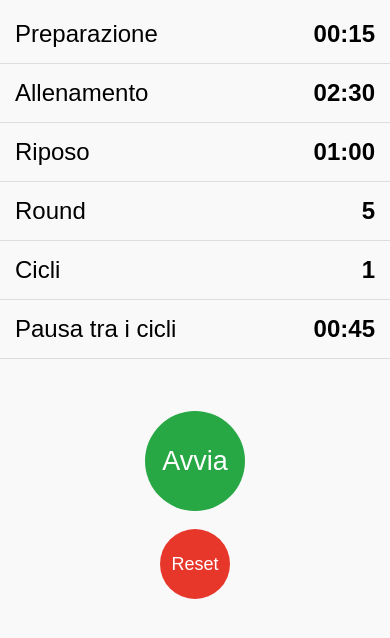
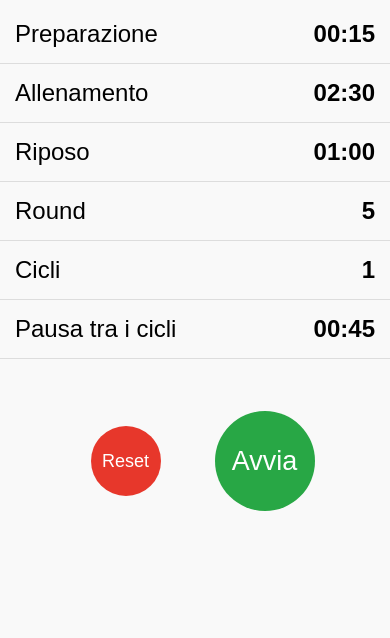
Before and after one commit to Shadowless422/workout-timer, a website: page settings.html in a window 390 px wide. Shown: the part 68-706 px from the top of the page. Drawn offline with nearby package versions, Linux system fonts and the light colour scheme; no server answers.

Commit message:
feat: audio on mobile browser, but only after clicking once changed: adjusted start/pause and reset buttons positions

```diff
--- a/settings.html
+++ b/settings.html
@@ -96,6 +96,10 @@
         }
 
         button.start-pause {
+            display: flex;
+            justify-content: center;
+            align-items: center;
+
             font-family: Arial, sans-serif;
             font-size: 27px;
             text-align: center;
@@ -108,6 +112,10 @@
         }
 
         button.reset {
+            display: flex;
+            justify-content: center;
+            align-items: center;
+
             font-family: Arial, sans-serif;
             font-size: large;
             text-align: center;
@@ -134,7 +142,11 @@
         }
 
         .controls-container {
-            width: max-content; margin: auto;
+            display: grid;
+            grid-template-columns: 1fr 1fr;
+            grid-column-gap: 10vw;
+            width: max-content;
+            margin: auto;
         }
     </style>
 </head>
@@ -176,11 +188,8 @@
     </ul>
     <br><br>
     <div class='controls-container'>
-        <button class='start-pause' id='start-pause-button'>Avvia</button>
-    </div>
-    <br>
-    <div class='controls-container'>
-        <button class='reset' id='reset-button'>Reset</button>
+        <button class='reset' id='reset-button' style="grid-column: 1">Reset</button>
+        <button class='start-pause' id='start-pause-button' style="grid-column: 2">Avvia</button>
     </div>
 </div>
 
```
Also changed, not shown: timer.html (+12 -1 lines), 1 other file.
